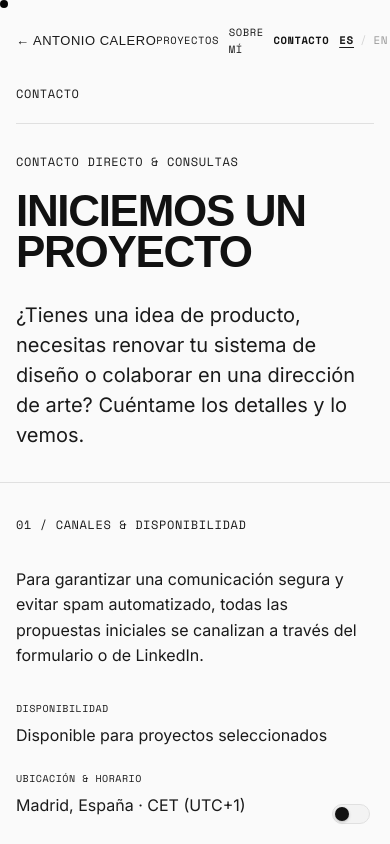
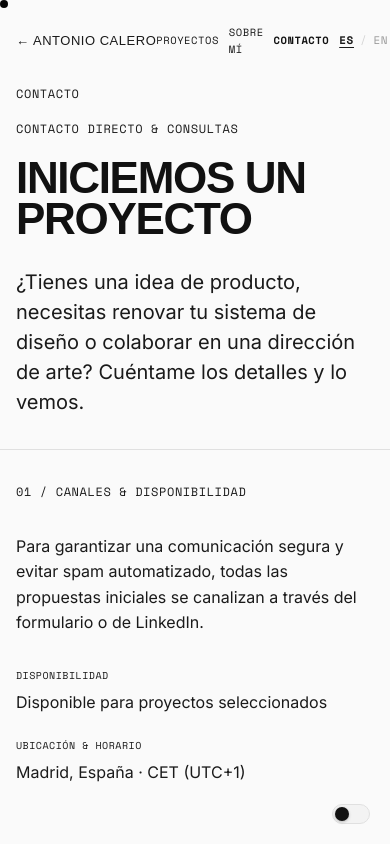
Before and after one commit to antonmojon/AcalerPortfolio, a React (Vite) app: page /contact in a window 390 px wide. Shown: the top 844 px of the page. Built offline with nearby package versions, Linux system fonts and the light colour scheme; the HTML template or start-up script is replaced by a standard one; a web font is replaced by a local one.

Commit message:
style(ui): remove internal divider lines in About and Contact mastheads

```diff
--- a/src/index.css
+++ b/src/index.css
@@ -1010,8 +1010,8 @@ body {
   }
   .about-hero-topbar,
   .contact-hero-topbar {
-    padding-bottom: 24px !important;
-    margin-bottom: 40px !important;
+    padding-bottom: 0 !important;
+    margin-bottom: 20px !important;
   }
   .about-hero-name,
   .contact-hero-title-wrap {
@@ -1117,8 +1117,8 @@ body {
   }
   .about-hero-topbar,
   .contact-hero-topbar {
-    padding-bottom: 20px !important;
-    margin-bottom: 28px !important;
+    padding-bottom: 0 !important;
+    margin-bottom: 16px !important;
   }
   .about-hero-name,
   .contact-hero-title-wrap {
--- a/src/pages/AboutPage.tsx
+++ b/src/pages/AboutPage.tsx
@@ -90,9 +90,7 @@ function AboutHero() {
           display: 'flex',
           justifyContent: 'space-between',
           alignItems: 'center',
-          paddingBottom: '40px',
-          borderBottom: '1px solid var(--border-color)',
-          marginBottom: '64px',
+          marginBottom: '28px',
         }}
       >
         <p style={{ ...META, color: 'var(--text-primary)', margin: 0 }}>{t('about.top_tag')}</p>
--- a/src/pages/ContactPage.tsx
+++ b/src/pages/ContactPage.tsx
@@ -86,9 +86,7 @@ function ContactHero() {
           display: 'flex',
           justifyContent: 'space-between',
           alignItems: 'center',
-          paddingBottom: '40px',
-          borderBottom: '1px solid var(--border-color)',
-          marginBottom: '64px',
+          marginBottom: '28px',
         }}
       >
         <p style={{ ...META, color: 'var(--text-primary)', margin: 0 }}>{t('contact.hero_tag')}</p>
```
